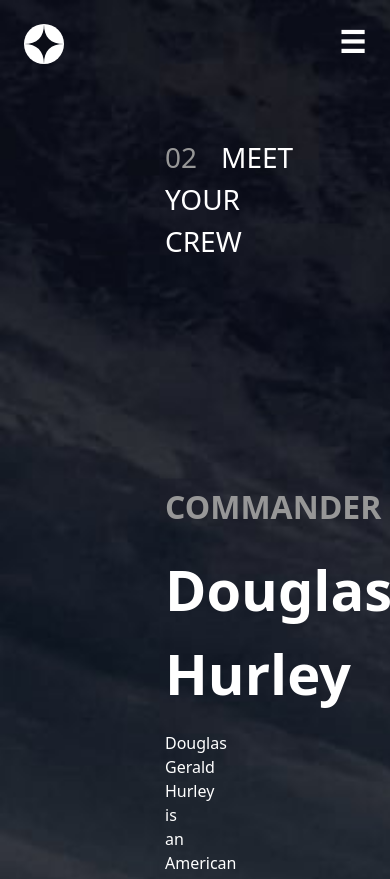
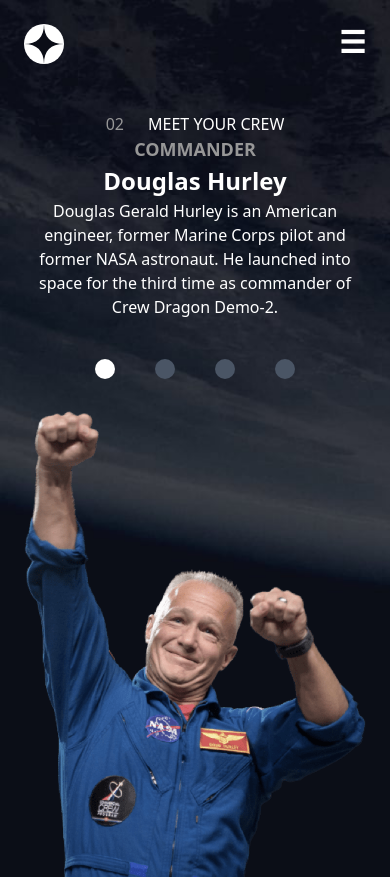
Before and after one commit to DanielApple05/Space-Tourism-site, a React (Vite) app: page /crew in a window 390 px wide. Shown: the top 879 px of the page. Built offline with nearby package versions, Linux system fonts and the light colour scheme.

Commit message:
refactor CrewInfo and crew components for improved layout and responsiveness

```diff
--- a/src/components/crewComponents/crewInfo.jsx
+++ b/src/components/crewComponents/crewInfo.jsx
@@ -7,23 +7,23 @@
 
   return (
 
-    <div className='text-white mx-[165px] my-[48px]'>
+    <div className='text-white xl:mx-[165px] mx-[24px] xl:my-[48px] my-[24px]'>
 
-        <p className='text-[28px] pb-[24px]  '>
-          <span className='text-[#979797] mr-[24px]'>02</span>
+        <p className='xl:text-[28px] text-[16px] xl:pb-[24px] pb-[0px]  xl:text-start text-center'>
+          <span className='text-[#979797] mr-[24px]  '>02</span>
           MEET YOUR CREW
         </p>
 
 
-      <div className='flex w-[100%] justify-between items-center gap-[100px]'>
+      <div className='flex xl:flex grid w-[100%] justify-between items-center xl:gap-[100px] gap-[32px]'>
 
-        <div className='w-[50%] '>
-          <div className='py-[197px]'>
-            <p className='text-[#979797] text-[32px] font-bold'>
+        <div className='xl:w-[50%] w-[100%] '>
+          <div className='xl:py-[197px] py-[0px] xl:text-start text-center'>
+            <p className='text-[#979797] xl:text-[32px] text-[18px] font-bold'>
               {crewMembers[activeCrew].role}
 
             </p>
-            <h2 className='text-[56px] font-bold my-[16px]'>
+            <h2 className='xl:text-[56px] text-[24px] font-bold xl:my-[16px] my-[0px]'>
               {crewMembers[activeCrew].name}
             </h2>
             <p>
@@ -32,19 +32,19 @@
           </div>
 
 
-          <div className='space-x-[40px] flex mt-[40px] pb-[48px] '>
+          <div className='space-x-[40px] flex mt-[40px] xl:pb-[48px] pb-[0px] xl:justify-start justify-center'>
 
             {Array.from({ length: 4 }).map((_, crewTabs) => (
               <button key={crewTabs}
                 onClick={() => setActiveCrew(crewTabs)}
-                className={`w-[10px] h-[10px] bg-gray-600 rounded-lg cursor-pointer hover:bg-gray-400 ${activeCrew === crewTabs ? 'bg-white hover:bg-white'  : ''}`}></button>
+                className={`xl:px-[10px] px-[10px] xl:py-[10px] py-[10px] bg-gray-600 rounded-full cursor-pointer hover:bg-gray-400 ${activeCrew === crewTabs ? 'bg-white hover:bg-white'  : ''}`}></button>
             ))}
 
           </div>
 
         </div>
 
-        <div className='w-[50%] py-[29px]'>
+        <div className='xl:w-[50%] w-[100%] x:py-[29px] py-[0]'>
           <img src={crewMembers[activeCrew].images.png} alt={crewMembers[activeCrew].name} className='' />
         </div>
 
--- a/src/pages/crew.jsx
+++ b/src/pages/crew.jsx
@@ -8,7 +8,7 @@
 const crew = () => {
 
   return (
-    <div className="min-h-screen  bg-cover flex flex-col "
+    <div className="min-h-screen  bg-cover xl:pt-[40px] pt-[0px] "
       style={{ backgroundImage: `url(${bgCrew})` }} >
 
       <Header />
```
